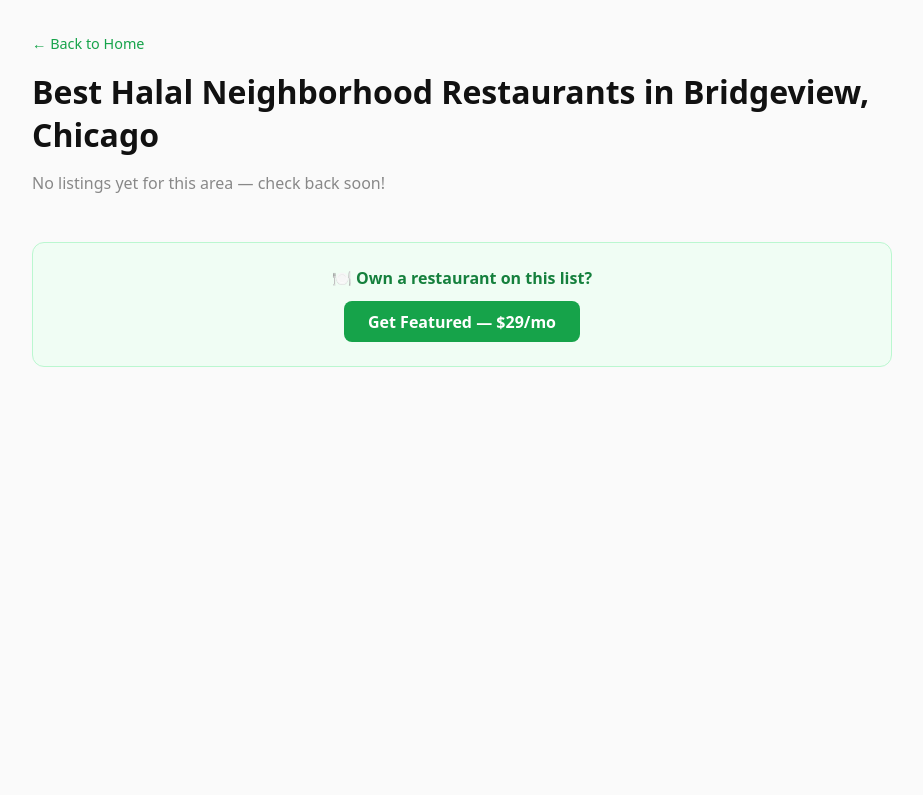
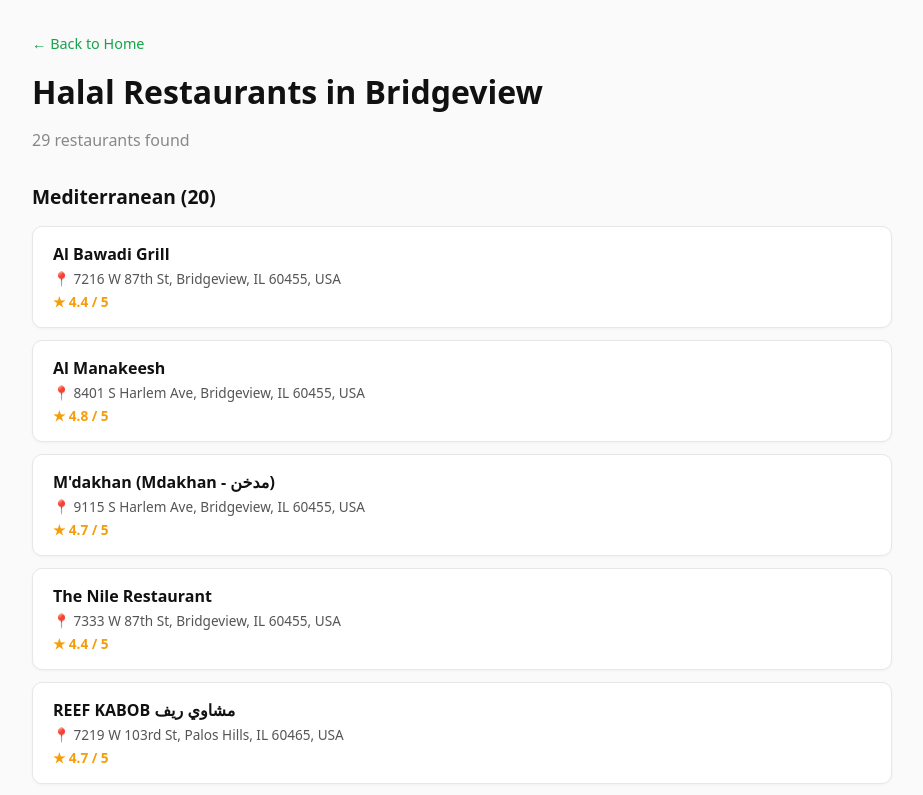
Before and after one commit to syedja/chicagohalalrestaurants, a Next.js app: page /neighborhood/bridgeview in a window 1280 px wide. Shown: the top 795 px of the page, without its empty margins (178-1101 px from the left). Built offline with nearby package versions, Linux system fonts and the light colour scheme.

Commit message:
Add Open Graph tags and neighborhood pages

```diff
--- a/app/layout.js
+++ b/app/layout.js
@@ -1,6 +1,28 @@
 export const metadata = {
   title: 'Chicago Halal Restaurants | Find the Best Halal Food in Chicago',
-  description: 'Find verified halal restaurants in Chicago and suburbs. Browse by cuisine or neighborhood.',
+  description: 'Find verified halal restaurants across Chicago and suburbs. Browse by cuisine or neighborhood. Devon Ave, Bridgeview, Oak Lawn, Naperville and more.',
+  openGraph: {
+    title: 'Chicago Halal Restaurants | Find the Best Halal Food in Chicago',
+    description: 'Find verified halal restaurants across Chicago and suburbs. Browse by cuisine or neighborhood.',
+    url: 'https://www.chicagohalalrestaurants.com',
+    siteName: 'Chicago Halal Restaurants',
+    images: [
+      {
+        url: 'https://www.chicagohalalrestaurants.com/logo.png',
+        width: 800,
+        height: 800,
+        alt: 'Chicago Halal Restaurants',
+      }
+    ],
+    locale: 'en_US',
+    type: 'website',
+  },
+  twitter: {
+    card: 'summary',
+    title: 'Chicago Halal Restaurants',
+    description: 'Find verified halal restaurants across Chicago and suburbs.',
+    images: ['https://www.chicagohalalrestaurants.com/logo.png'],
+  },
 }
 
 export default function RootLayout({ children }) {
--- /dev/null
+++ b/app/neighborhood/[neighborhood]/page.js
@@ -0,0 +1,60 @@
+import restaurants from '../../data/restaurants.json'
+import Link from 'next/link'
+
+export async function generateStaticParams() {
+  const neighborhoods = [...new Set(restaurants.map(r => r.neighborhood))]
+  return neighborhoods.map(n => ({ neighborhood: n }))
+}
+
+export async function generateMetadata({ params }) {
+  const { neighborhood } = await params
+  const n = neighborhood.replace(/-/g, ' ').replace(/\b\w/g, x => x.toUpperCase())
+  return {
+    title: `Halal Restaurants in ${n} | Chicago Halal Restaurants`,
+    description: `Find all halal restaurants in ${n}. Browse by cuisine type with verified halal listings.`,
+  }
+}
+
+export default async function NeighborhoodPage({ params }) {
+  const { neighborhood } = await params
+  const n = neighborhood.replace(/-/g, ' ').replace(/\b\w/g, x => x.toUpperCase())
+  const results = restaurants.filter(r => r.neighborhood === neighborhood)
+
+  const byCuisine = {}
+  for (const r of results) {
+    if (!byCuisine[r.cuisine]) byCuisine[r.cuisine] = []
+    byCuisine[r.cuisine].push(r)
+  }
+
+  return (
+    <main style={{ maxWidth: '860px', margin: '0 auto', padding: '2rem 1rem', fontFamily: 'system-ui, sans-serif' }}>
+      <Link href="/" style={{ color: '#16a34a', textDecoration: 'none', fontSize: '0.9rem' }}>← Back to Home</Link>
+      <h1 style={{ fontSize: '2rem', fontWeight: '800', color: '#111', margin: '1rem 0 0.25rem' }}>
+        Halal Restaurants in {n}
+      </h1>
+      <p style={{ color: '#888', marginBottom: '2rem' }}>{results.length} restaurants found</p>
+      {Object.entries(byCuisine).map(([cuisine, list]) => (
+        <section key={cuisine} style={{ marginBottom: '2.5rem' }}>
+          <h2 style={{ fontSize: '1.2rem', fontWeight: '700', color: '#111', marginBottom: '1rem', textTransform: 'capitalize' }}>
+            {cuisine.replace(/-/g, ' ')} ({list.length})
+          </h2>
+          <div style={{ display: 'flex', flexDirection: 'column', gap: '0.75rem' }}>
+            {list.map((r, i) => (
+              <div key={i} style={{ background: '#fff', border: '1px solid #e5e7eb', borderRadius: '10px', padding: '1rem 1.25rem', boxShadow: '0 1px 3px rgba(0,0,0,0.04)' }}>
+                <h3 style={{ margin: '0 0 0.25rem', fontSize: '1rem', fontWeight: '600', color: '#111' }}>{r.name}</h3>
+                <p style={{ margin: '0 0 0.25rem', color: '#555', fontSize: '0.85rem' }}>📍 {r.address}</p>
+                <p style={{ margin: 0, color: '#f59e0b', fontSize: '0.85rem', fontWeight: '600' }}>★ {r.rating} / 5</p>
+              </div>
+            ))}
+          </div>
+        </section>
+      ))}
+      <div style={{ marginTop: '2rem', background: '#f0fdf4', border: '1px solid #bbf7d0', borderRadius: '12px', padding: '1.5rem', textAlign: 'center' }}>
+        <p style={{ margin: '0 0 0.75rem', fontWeight: '600', color: '#15803d' }}>🍽️ Own a restaurant in {n}?</p>
+        <Link href="/advertise" style={{ display: 'inline-block', background: '#16a34a', color: '#fff', padding: '0.6rem 1.5rem', borderRadius: '8px', textDecoration: 'none', fontWeight: '600' }}>
+          Get Featured — from $19/mo
+        </Link>
+      </div>
+    </main>
+  )
+}
```
